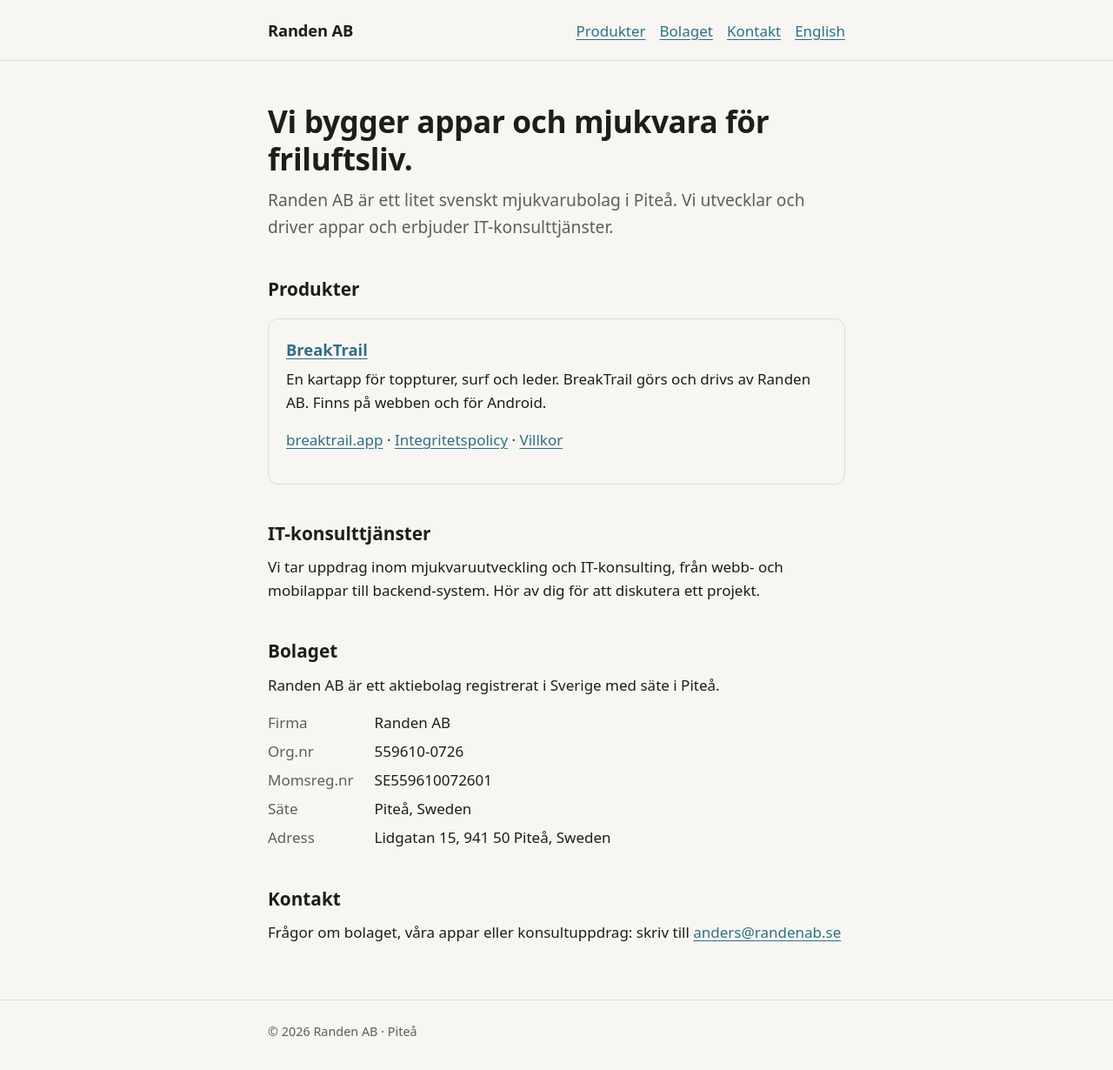
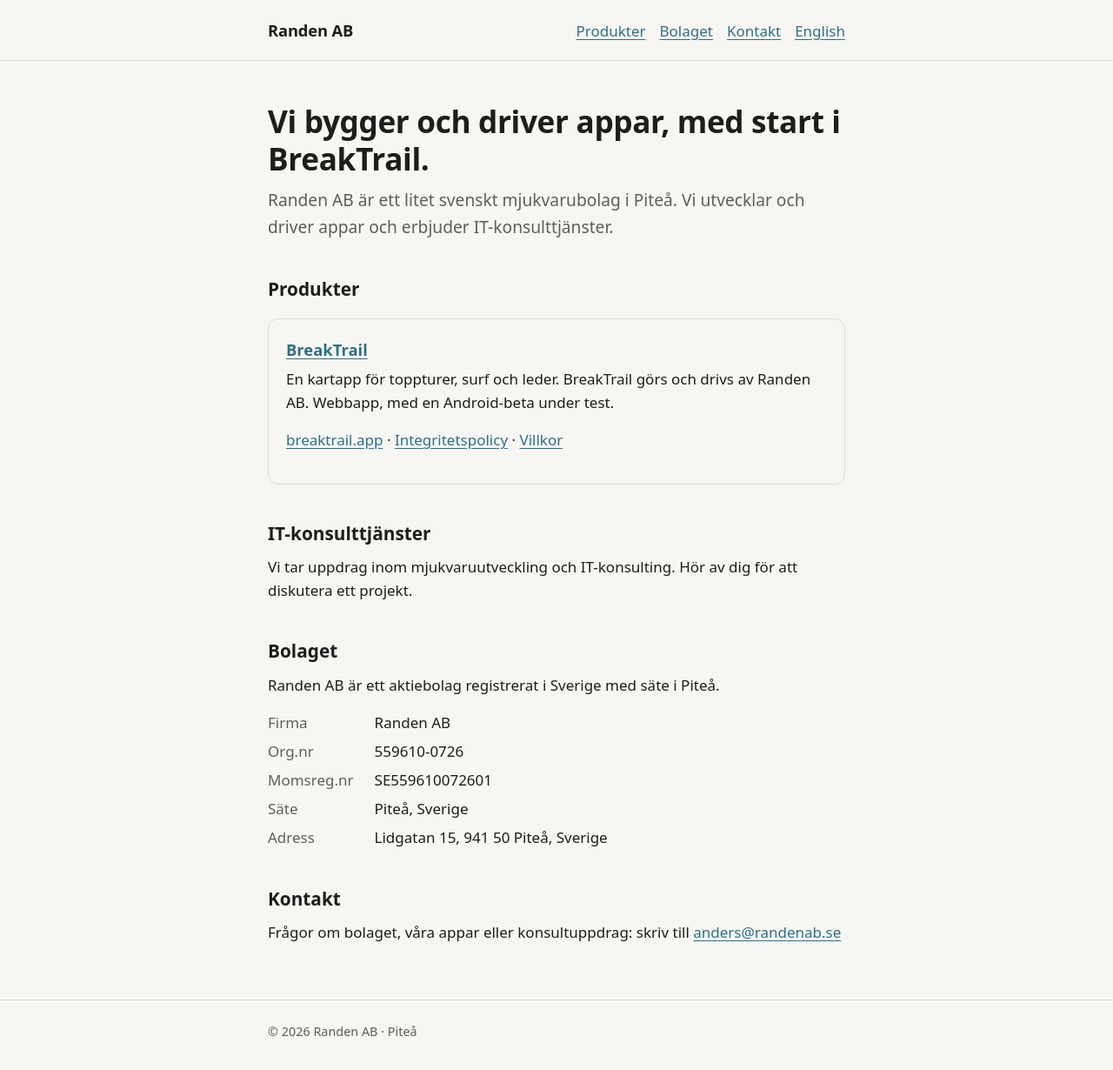
Before and after one commit to randenab/randenab.se, a plain HTML site: page sv/index.html in a window 1280 px wide. Shown: the whole page at 87% size. Drawn offline with Linux system fonts and the light colour scheme.

Commit message:
Swedish page: soften claims, Sverige
Co-Authored-By: Claude Sonnet 5.5 <noreply@anthropic.com>
Claude-Session: https://claude.ai/code/session_0111PTDHcqP2BND6QPCmpfp7

```diff
--- a/sv/index.html
+++ b/sv/index.html
@@ -41,18 +41,18 @@
   <nav><a href="#products">Produkter</a><a href="#about">Bolaget</a><a href="#contact">Kontakt</a><a href="/" hreflang="en">English</a></nav>
 </div></header>
 <main class="wrap">
-  <h1>Vi bygger appar och mjukvara för friluftsliv.</h1>
+  <h1>Vi bygger och driver appar, med start i BreakTrail.</h1>
   <p class="lead">Randen AB är ett litet svenskt mjukvarubolag i Piteå. Vi utvecklar och driver appar och erbjuder IT-konsulttjänster.</p>
 
   <h2 id="products">Produkter</h2>
   <div class="card">
     <h3><a href="https://breaktrail.app">BreakTrail</a></h3>
-    <p>En kartapp för toppturer, surf och leder. BreakTrail görs och drivs av Randen AB. Finns på webben och för Android.</p>
+    <p>En kartapp för toppturer, surf och leder. BreakTrail görs och drivs av Randen AB. Webbapp, med en Android-beta under test.</p>
     <p><a href="https://breaktrail.app">breaktrail.app</a> · <a href="https://breaktrail.app/privacy">Integritetspolicy</a> · <a href="https://breaktrail.app/terms">Villkor</a></p>
   </div>
 
   <h2>IT-konsulttjänster</h2>
-  <p>Vi tar uppdrag inom mjukvaruutveckling och IT-konsulting, från webb- och mobilappar till backend-system. Hör av dig för att diskutera ett projekt.</p>
+  <p>Vi tar uppdrag inom mjukvaruutveckling och IT-konsulting. Hör av dig för att diskutera ett projekt.</p>
 
   <h2 id="about">Bolaget</h2>
   <p>Randen AB är ett aktiebolag registrerat i Sverige med säte i Piteå.</p>
@@ -60,8 +60,8 @@
     <dt>Firma</dt><dd>Randen AB</dd>
     <dt>Org.nr</dt><dd>559610-0726</dd>
     <dt>Momsreg.nr</dt><dd>SE559610072601</dd>
-    <dt>Säte</dt><dd>Piteå, Sweden</dd>
-    <dt>Adress</dt><dd>Lidgatan 15, 941 50 Piteå, Sweden</dd>
+    <dt>Säte</dt><dd>Piteå, Sverige</dd>
+    <dt>Adress</dt><dd>Lidgatan 15, 941 50 Piteå, Sverige</dd>
   </dl>
 
   <h2 id="contact">Kontakt</h2>
```
